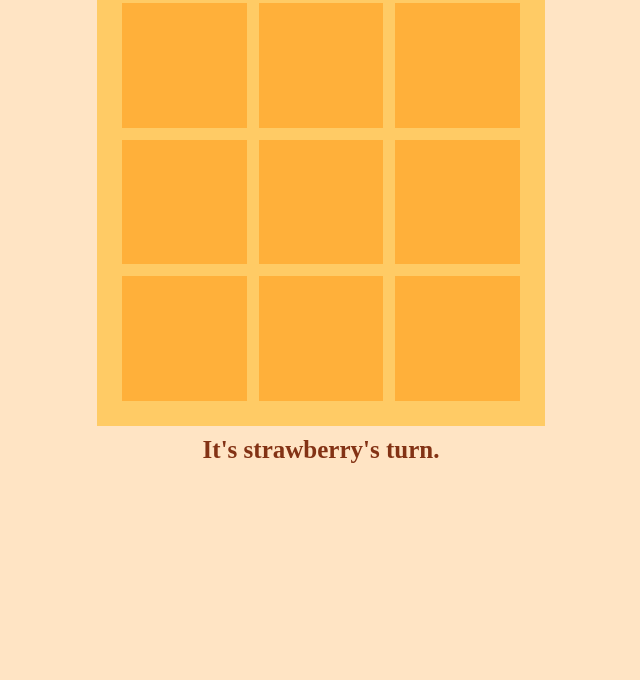
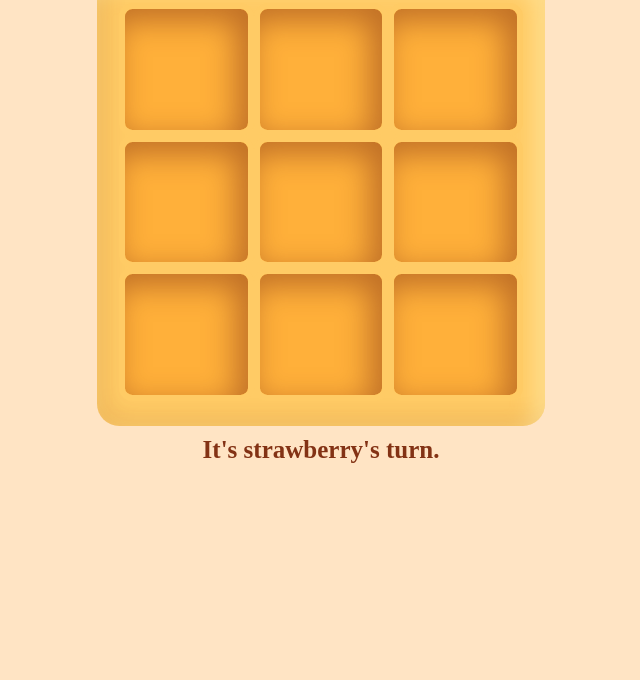
Before and after one commit to AlyssaAlonso/ga-tic-tac-toe, a plain HTML site: page index.html in a window 1280 px wide. Shown: the part 120-800 px from the top of the page, without its empty margins (319-959 px from the left). Drawn offline with Linux system fonts and the light colour scheme; a web font is replaced by a local one.

Commit message:
modify style.css file

```diff
--- a/assets/style.css
+++ b/assets/style.css
@@ -28,40 +28,48 @@ button {
   margin: 5px 0px;
   padding: 8px;
   border: 6px solid #ffcb65;
-  /* border-radius: 20px; */
+  box-shadow: inset 0px 0px 30px 8px rgba(131, 50, 20, 0.25);
+  border-radius: 5px;
 }
 
 button:hover {
   cursor: pointer;
-  background-color: #f38838;
+  background-color: #fc9c23;
 }
 
 #game-board {
-  width: 32vw;
-  height: 32vw;
+  width: 35vw;
+  height: 35vw;
   display: flex;
-  border: solid #ffcb65;
-  border-width: 1.5vw;
-  /* background-color: black; */
+  justify-content: center;
+  align-content: center;
+  background-color: #ffcb65;
+  box-shadow: inset -10px 10px 20px 2px rgba(255, 240, 175, 0.5),
+    inset 10px -10px 20px 1px rgba(131, 50, 20, 0.1);
+  border-radius: 5%;
 }
 
 .col {
-  width: calc(100% / 3);
+  width: calc(90% / 3);
   display: flex;
   flex-direction: column;
+  justify-content: center;
+  align-content: center;
 }
 
 .cell {
-  height: calc(100% / 3);
+  height: calc(81% / 3);
   border: solid #ffcb65;
   border-width: 0.5vw;
   background-color: #ffb03a;
   background-size: 8vw;
   background-repeat: no-repeat;
   background-position: center;
+  box-shadow: inset -10px 10px 30px 2px rgba(131, 50, 20, 0.5);
+  border-radius: 10%;
 }
 
 .cell:hover {
   cursor: pointer;
-  background-color: #f38838;
+  background-color: #fc9c23;
 }
```
